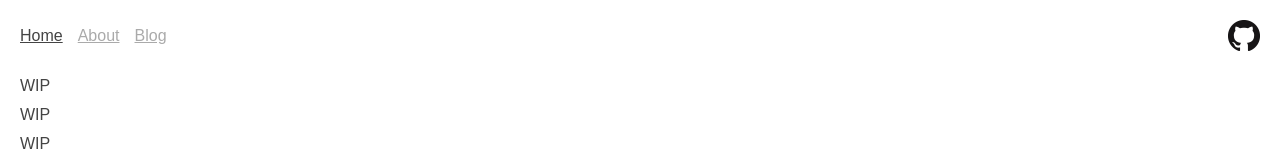
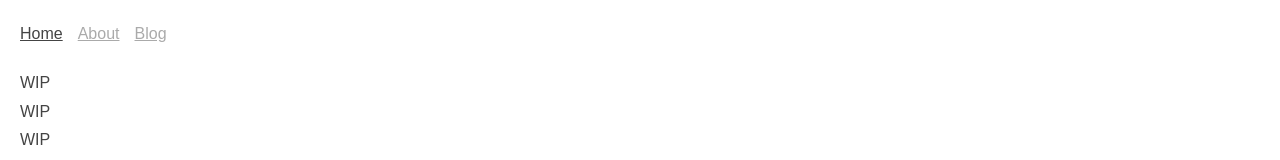
Before and after one commit to inokawa/inokawa.github.io, a Next.js app: page / in a window 1280 px wide. Shown: the top 160 px of the page. Built offline with nearby package versions, Linux system fonts and the light colour scheme.

Commit message:
Remove icon from Header

```diff
--- a/src/components/layout/Header.tsx
+++ b/src/components/layout/Header.tsx
@@ -30,17 +30,6 @@ const Component: React.FC<{}> = () => {
         <LinkTab href="/about" title="About" />
         <LinkTab href="/blog" title="Blog" />
       </div>
-      <div className="icon-area">
-        <Link href="//github.com/n-inokawa">
-          <a>
-            <img
-              className="icon-image"
-              src="/icons/GitHub-Mark-32px.png"
-              alt="GitHub"
-            />
-          </a>
-        </Link>
-      </div>
       <style jsx>
         {`
           .header {
@@ -55,13 +44,6 @@ const Component: React.FC<{}> = () => {
             flex: 1;
             align-items: center;
           }
-          .icon-area {
-            display: flex;
-            align-items: center;
-          }
-          .icon-image {
-            vertical-align: middle;
-          }
         `}
       </style>
     </div>
```
Also changed, not shown: public/icons/GitHub-Mark-32px.png (deleted).
